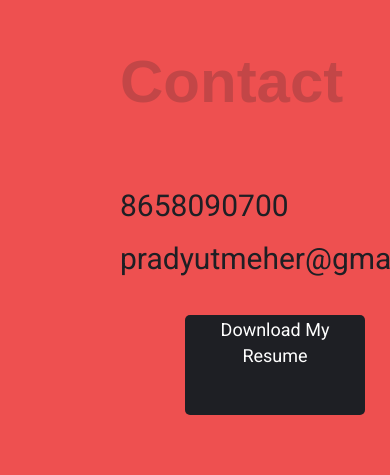
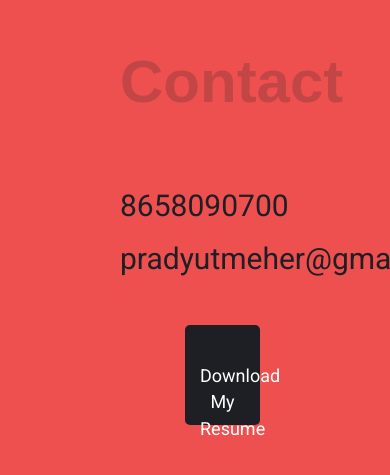
Before and after one commit to pradypro/pradyut, a plain HTML site: page index.html in a window 390 px wide. Shown: the part 1611-2086 px from the top of the page. Drawn offline with nearby package versions, Linux system fonts and the light colour scheme.

Commit message:
Update index.html

```diff
--- a/index.html
+++ b/index.html
@@ -163,7 +163,7 @@ a:hover{
     <div class="col-md-12" style="height: 120px;"><h1 class="heading">Contact</h1></div>
     <div class="col-md-6"><h2>8658090700</h2>
     <h2>pradyutmeher@gmail.com</h2></div>
-    <div class="col-md-3 resume"><h3><a href="https://raw.githubusercontent.com/pradypro/pradyut/a5c09d875a448bfee67bb8eb3f708c69551d6d95/resume_github.pdf" download>Download My Resume</a></h3></div>
+    <div class="col-xs-3 resume"><h3><a href="https://raw.githubusercontent.com/pradypro/pradyut/a5c09d875a448bfee67bb8eb3f708c69551d6d95/resume_github.pdf" download>Download My Resume</a></h3></div>
   </div>
 
     </body>
```
